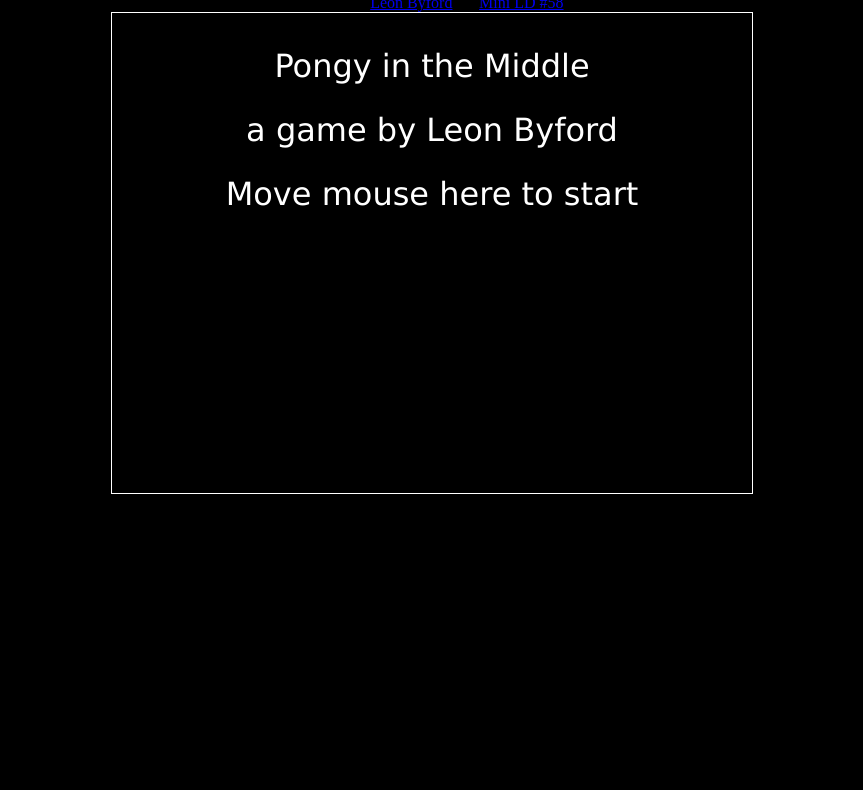
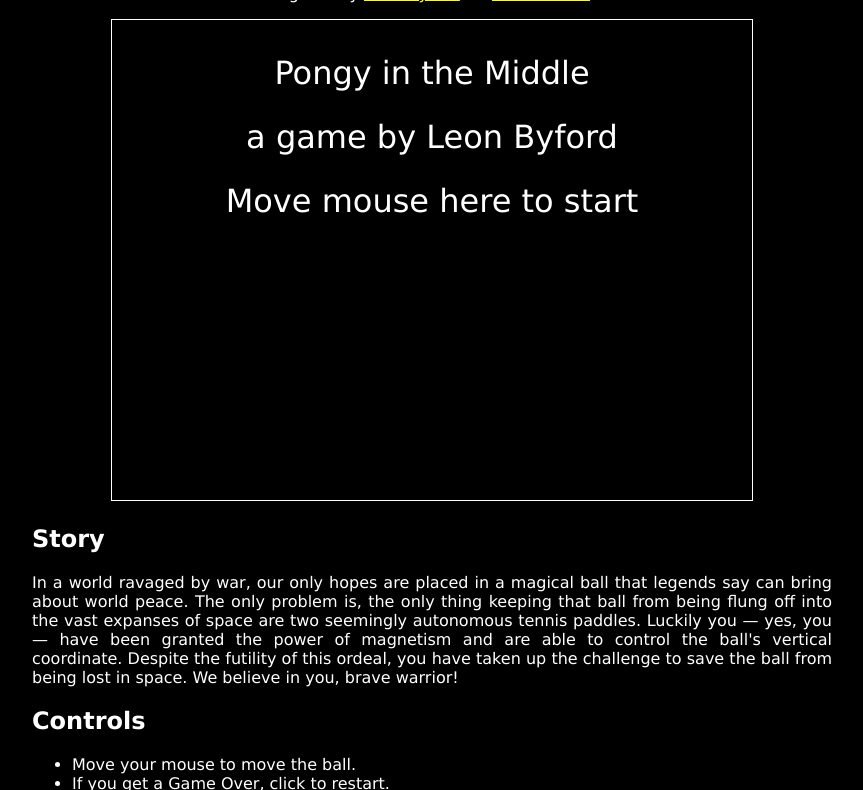
Before and after one commit to ldjb/pongy, a plain HTML site: page index.html in a window 1280 px wide. Shown: the part 86-876 px from the top of the page, without its empty margins (208-1071 px from the left). Drawn offline with nearby package versions, Linux system fonts and the light colour scheme.

Commit message:
Update style.css

```diff
--- a/style.css
+++ b/style.css
@@ -1,17 +1,32 @@
-html {
-	display: table;
-	height: 100%;
-	width: 100%;
+body {
+	background-color: #000;
+	color: #fff;
+	font-family: "Lucida Sans", "Lucida Grande", Helvetica, sans-serif;
+	text-align: center;
+	margin: auto;
+	max-width: 800px;
 }
 
-body {
-	background-color: #000;
-	display: table-cell;
-	margin: 0;
-	text-align: center;
-	vertical-align: middle;
+h1 {
+	margin: 1em 0 0;
+}
+
+#byline {
+	margin: 0 0 1em;
 }
 
 iframe {
 	border: 1px solid #fff;
 }
+
+h2, li {
+	text-align: left;
+}
+
+p {
+	text-align: justify;
+}
+
+a {
+	color: #ff0;
+}
```
